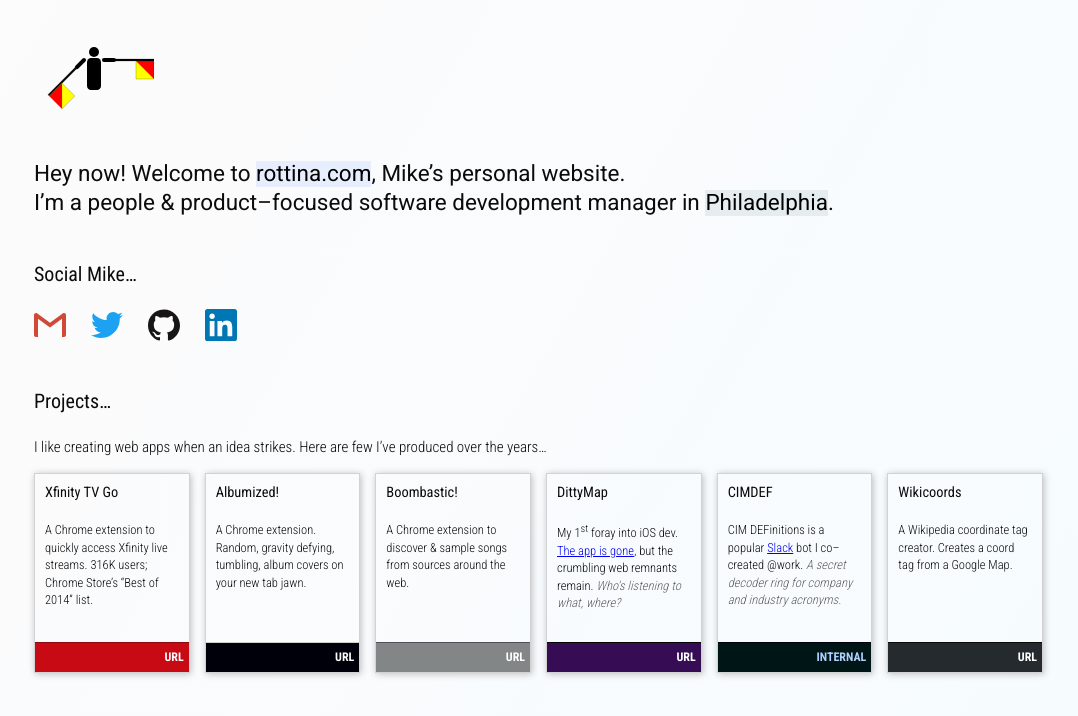
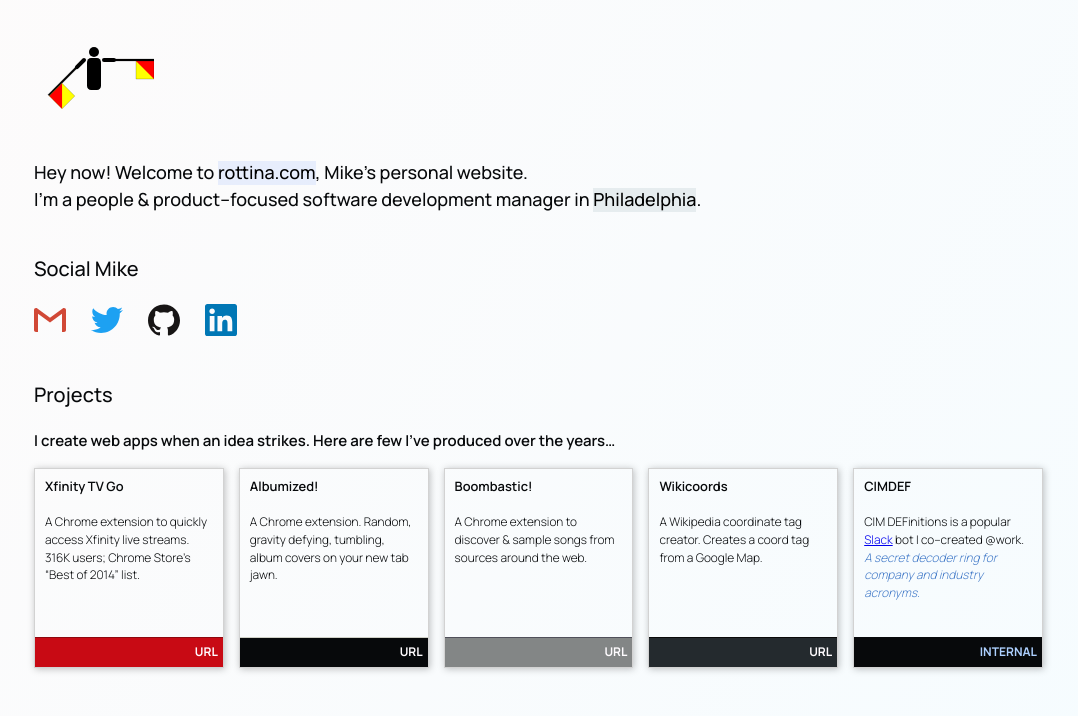
Before and after one commit to rottina/rottina.com, a website: page public/index.html in a window 1280 px wide. Shown: the whole page, without its empty margins (94-1172 px from the left). Drawn offline with Linux system fonts and the light colour scheme.

Commit message:
UI and font updates

```diff
--- a/public/LII.css
+++ b/public/LII.css
@@ -1,5 +1,13 @@
 @charset "UTF-8";
-::selection { color: white; background-color: black;}
+
+:root {
+  --ro-black: rgba(7, 9, 11, 1);
+  --ro-white: rgba(255, 252, 255, 1);
+  --ro-blue: rgba(0, 105, 220, 1);
+  --ro-primary: rgba(169, 33, 212, 1);
+}
+
+::selection { color: var(--ro-white); background-color: var(--ro-black);}
 *, *:after, *.before { box-sizing: border-box }
 
 * {
@@ -12,26 +20,30 @@
 
 body, html {
   height: auto;
+  margin: 0;
   min-height: 100vh;
+  padding: 0;
   font-size: 62.5%;
-  margin: 0;
-  padding: 0;
 }
 
-b { font-weight: 500; }
+b, .b { font-weight: 600; }
+.lead {
+  font-weight: 500;
+  font-size: 1.8rem;
+}
 
 body {
+  -webkit-font-smoothing: subpixel-antialiased;
+  background-image: linear-gradient(120deg, #fdfbfb 0%, #f5fcff 100%);
+  color: var(--ro-black);
+  font-family: 'Manrope', sans-serif;
+  font-size: 1rem;
+  font-style: normal;
+  font-weight: 300;
+  line-height: 1.5;
   position: relative;
-  background-image: linear-gradient(120deg, #fdfbfb 0%, #f5fcff 100%);
-  font-style: normal;
-  color: rgb(11,11,11);
-  font-size: 1rem;
-  line-height: 1.5;
-  font-weight: 300;
   text-rendering: geometricPrecision;
-  -webkit-font-smoothing: subpixel-antialiased;
   vertical-align: baseline;
-  font-family: 'Roboto Condensed', sans-serif;
 }
 
 header, main, footer {
@@ -55,45 +67,44 @@
 }
 
 aside {
+  background-image: url('Mike.svg');
+  background-repeat: no-repeat;
+  background-size: contain;
+  cursor: pointer;
   display: block;
   float: left;
   height: 10rem;
   width: 12rem;
-  background-repeat: no-repeat;
-  background-size: contain;
-  background-image: url('Mike.svg');
-  cursor: pointer;
 }
 
 h2, h3, h4 {
+  font-style: normal;
   letter-spacing: 0;
-  font-style: normal;
 }
 
 h2 {
-  font-family: 'Roboto', sans-serif;
   font-size: 2.25rem;
+  font-weight: 400;
   line-height: 1.3;
-  font-weight: 400;
 }
 
 h3 {
+  font-size: 2rem;
+  font-weight: 500;
+  line-height: 1.5;
   margin-top: 4rem;
-  font-size: 2rem;
-  line-height: 1.5;
-  font-weight: 500;
 }
 
 h4 {
-  font-size: 1.44rem;
+  font-size: 1.29rem;
+  font-weight: 600;
   line-height: 0;
-  font-weight: 500;
 }
 
 p {
   font-size: 1.5rem;
+  font-weight: 300;
   line-height: 1.5;
-  font-weight: 300;
 }
 
 mark {
@@ -105,31 +116,31 @@
 }
 
 #flex {
-  margin: 0 auto;
-  width: 100%;
+  align-content: center;
   display: inline-flex;
   flex-direction: row;
   flex-wrap: wrap;
   justify-content: space-around;
-  align-content: center;
+  margin: 0 auto;
+  width: 100%;
 }
 
 .flex-item {
-  position: relative;
+  border: .1em solid rgb(210, 210, 210);
+  box-shadow: 1px 1px 7px rgba(0,0,0,.25);
   flex: 1 1 1em;
-  border: .1em solid rgb(210, 210, 210);
-  padding: 0;
-  width: auto;
   height: auto;
+  margin: 0 1.5rem 3rem 0;
   min-height: 20rem;
   min-width: 13rem;
-  margin: 0 1.5rem 3rem 0;
-  box-shadow: 1px 1px 7px rgba(0,0,0,.25);
+  padding: 0;
+  position: relative;
+  width: auto;
 }
 
 .flex-item p {
-  font-size: 1.25rem;
-  line-height: 1.4;
+  font-size: 1.19rem;
+  line-height: 1.5;
 }
 
 .flex-item h4,.flex-item p {
@@ -137,64 +148,64 @@
 }
 
 .flex-item i {
-  color: rgb(93, 93, 93);
+  color: rgb(69, 124, 201);
   font-style: oblique;
 }
 
 .flex-item a.foot {
+  bottom: 0;
   display: block;
-  bottom: 0;
-  position: absolute;
-  text-decoration: none;
-  text-align: right;
   font-size: 1.2rem;
   font-weight: 700;
+  height: 30px;
   margin: 0 auto;
   padding: 5px 5px 0 0;
-  height: 30px;
+  position: absolute;
+  text-align: right;
+  text-decoration: none;
   width: 100%;
 }
 
 a.xtv {
+  background: rgb(200, 10, 20);
   border-top: .1em solid rgb(142, 8, 15);
-  background: rgb(200, 10, 20);
-  color: rgb(255,255,255);
+  color: var(--ro-white);
 }
 a.wiki {
+  background: rgb(36, 42, 46);
   border-top: .1em solid rgb(10, 10, 10);
-  background: rgb(36 42 46);
-  color: rgb(255,255,255);
+  color: var(--ro-white);
 }
 a.album {
   border-top: .1em solid rgb(208, 209, 199);
-  background: rgb(0, 0, 10);
-  color: rgb(250,250,250);
+  background: var(--ro-black);
+  color: var(--ro-white);
 }
 a.boom {
   border-top: .1em solid rgb(80, 80, 90);
   background: rgb(131, 134, 134);
-  color: rgb(255,255,255);
+  color: var(--ro-white);
 }
 a.ditty {
-  border-top: .1em solid rgb(5, 5, 5);
+  border-top: .1em solid var(--ro-black);
   background: rgb(54, 12, 85);
-  color: rgb(255,255,255);
+  color: var(--ro-white);
 }
 a.cimdef {
-  border-top: .1em solid rgb(0, 0, 9);
-  background: rgb(0, 21, 21);
+  border-top: .1em solid var(--ro-black);
+  background: var(--ro-black);
   color: rgb(173,208,255);
 }
 
 .social {
-  display: inline-block;
-  width: 2rem;
-  height: 2rem;
-  background: transparent;
-  margin: 0 2.5rem 0 0;
-  background-size: contain;
   background-position: 0 0;
   background-repeat: no-repeat;
+  background-size: contain;
+  background: transparent;
+  display: inline-block;
+  height: 2rem;
+  margin: 0 2.5rem 0 0;
+  width: 2rem;
 }
 
 ul {
@@ -209,10 +220,10 @@
 }
 
 li a {
+  color: var(--ro-white);
   display: block;
-  color: rgb(255,255,255);
+  padding: 16px;
   text-align: center;
-  padding: 16px;
   text-decoration: none;
 }
 
--- a/public/index.html
+++ b/public/index.html
@@ -5,13 +5,15 @@
     <meta charset="utf-8">
     <title>rottina.com</title>
     <meta name="viewport" content="width=device-width, initial-scale=1">
-    <link rel="stylesheet" href="https://fonts.googleapis.com/css?family=Roboto+Condensed:300,400,700|Roboto:100,300,400,500,700,900|Great+Vibes">
+    <link rel="preconnect" href="https://fonts.googleapis.com">
+    <link rel="preconnect" href="https://fonts.gstatic.com" crossorigin>
+    <link rel="stylesheet" href="https://fonts.googleapis.com/css2?family=Manrope:wght@200;300;400;500;600;700;800&display=swap">
     <link rel="stylesheet" href="LII.css">
     <meta name="description" content="rottina.com">
     <meta name="robots" content="noindex nofollow noarchive nosnippet">
     <link rel="canonical" href="https://rottina.com/">
     <link rel="icon" href="favicon.ico">
-    <link rel="manifest" href="manifest.json">
+    <link rel="manifest" href="ro.webmanifest">
     <meta name="theme-color" content="#ffffff">
   </head>
 
@@ -22,9 +24,9 @@
     </header>
 
     <main>
-      <h2>Hey now! Welcome to <mark>rottina.com</mark>, Mike&#8217;s personal website.<br>I&#8217;m a people &amp; product&ndash;focused software development manager in <mark title="🦅">Philadelphia</mark>.</h2>
+      <p class="lead">Hey now! Welcome to <mark>rottina.com</mark>, Mike&#8217;s personal website.<br>I&#8217;m a people &amp; product&ndash;focused software development manager in <mark title="🦅">Philadelphia</mark>.</p>
 
-      <h3>Social Mike&hellip;</h3>
+      <h3>Social Mike</h3>
       <ul>
         <li><a title="Email" href="mailto:rottinam+helloemailharvester@gmail.com" class="social gmail"></a></li>
         <li><a title="@rottina" class="social twitter" href="https://twitter.com/rottina"></a></li>
@@ -32,8 +34,8 @@
         <li><a title="LinkedIn" class="social linkedin" href="https://www.linkedin.com/in/rottina/"></a></li>
       </ul>
 
-      <h3>Projects&hellip;</h3>
-      <p>I like creating web apps when an idea strikes. Here are few I&#8217;ve produced over the years&hellip;</p>
+      <h3>Projects</h3>
+      <p class="b">I create web apps when an idea strikes. Here are few I&#8217;ve produced over the years&hellip;</p>
 
       <section id="flex">
         <div class="flex-item">
@@ -52,19 +54,19 @@
           <a class="boom foot" href="https://chrome.google.com/webstore/detail/boombastic/oiebiojhhafjfnbelgcfdbejekdomcel?hl=en-US">URL</a>
         </div>
         <div class="flex-item">
+          <h4>Wikicoords</h4>
+          <p>A Wikipedia coordinate tag creator. Creates a coord tag from a Google Map.</p>
+          <a href="https://github.com/rottina/wiki-coords" class="wiki foot">URL</a>
+        </div>
+        <!-- <div class="flex-item">
           <h4>DittyMap</h4>
           <p>My 1<sup>st</sup> foray into iOS dev. <a href="https://appsto.re/us/jM7-N.i?at=11l9uH">The app is gone</a>, but the crumbling web remnants remain. <i>Who's listening to what, where?</i></p>
           <a href="https://ditty-map.appspot.com/" class="ditty foot">URL</a>
-        </div>
+        </div> -->
         <div class="flex-item">
           <h4>CIMDEF</h4>
           <p>CIM DEFinitions is a popular <a href="https://slack.com/">Slack</a> bot I co&ndash;created @work. <i>A secret decoder ring for company and industry acronyms.</i></p>
           <a href="#" class="cimdef foot">INTERNAL</a>
-        </div>
-        <div class="flex-item">
-          <h4>Wikicoords</h4>
-          <p>A Wikipedia coordinate tag creator. Creates a coord tag from a Google Map.</p>
-          <a href="https://github.com/rottina/wiki-coords" class="wiki foot">URL</a>
         </div>
       </section>
 
@@ -74,27 +76,4 @@
 
   </body>
 
-<!--
-  /* // Import the functions you need from the SDKs you need
-import { initializeApp } from "firebase/app";
-import { getAnalytics } from "firebase/analytics";
-// TODO: Add SDKs for Firebase products that you want to use
-// https://firebase.google.com/docs/web/setup#available-libraries
-
-// Your web app's Firebase configuration
-// For Firebase JS SDK v7.20.0 and later, measurementId is optional
-const firebaseConfig = {
-  apiKey: "AIzaSyCCKvZWUzllNnNthjanr4nN-u55HYdUZEs",
-  authDomain: "rottina-com-310101.firebaseapp.com",
-  projectId: "rottina-com-310101",
-  storageBucket: "rottina-com-310101.appspot.com",
-  messagingSenderId: "409478476533",
-  appId: "1:409478476533:web:c0ea782143385a2c0b0bbc",
-  measurementId: "G-00G66Z4CKR"
-};
-
-// Initialize Firebase
-const app = initializeApp(firebaseConfig);
-const analytics = getAnalytics(app); */
--->
 </html>
```
Also changed, not shown: public/favicon.ico, public/ro.webmanifest.
